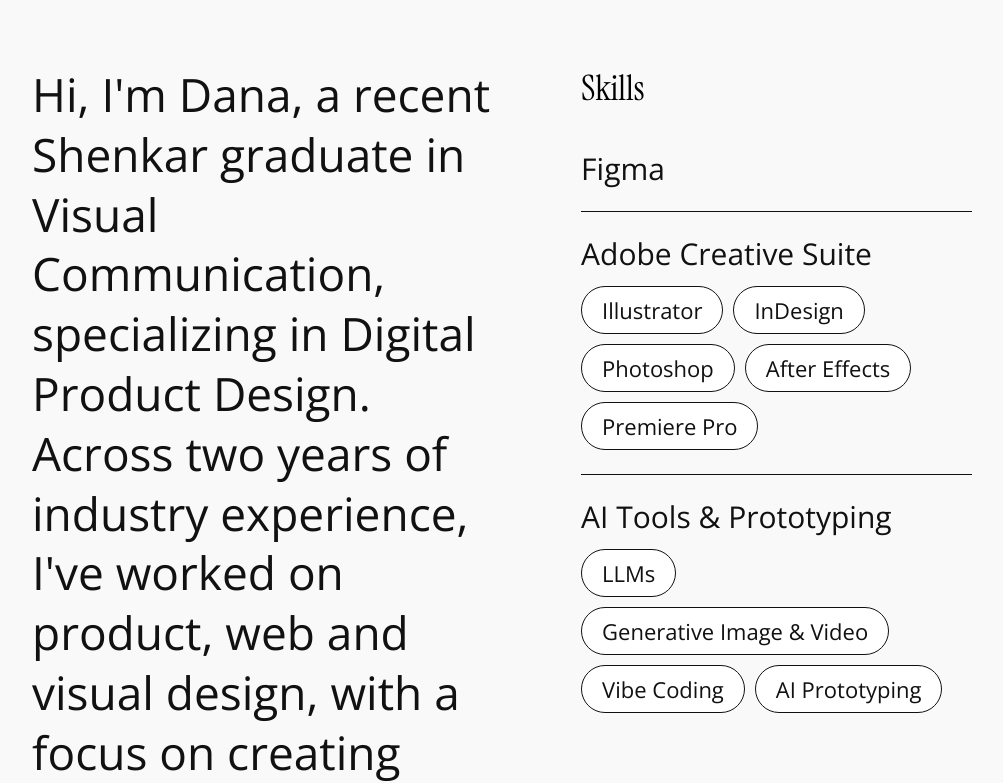
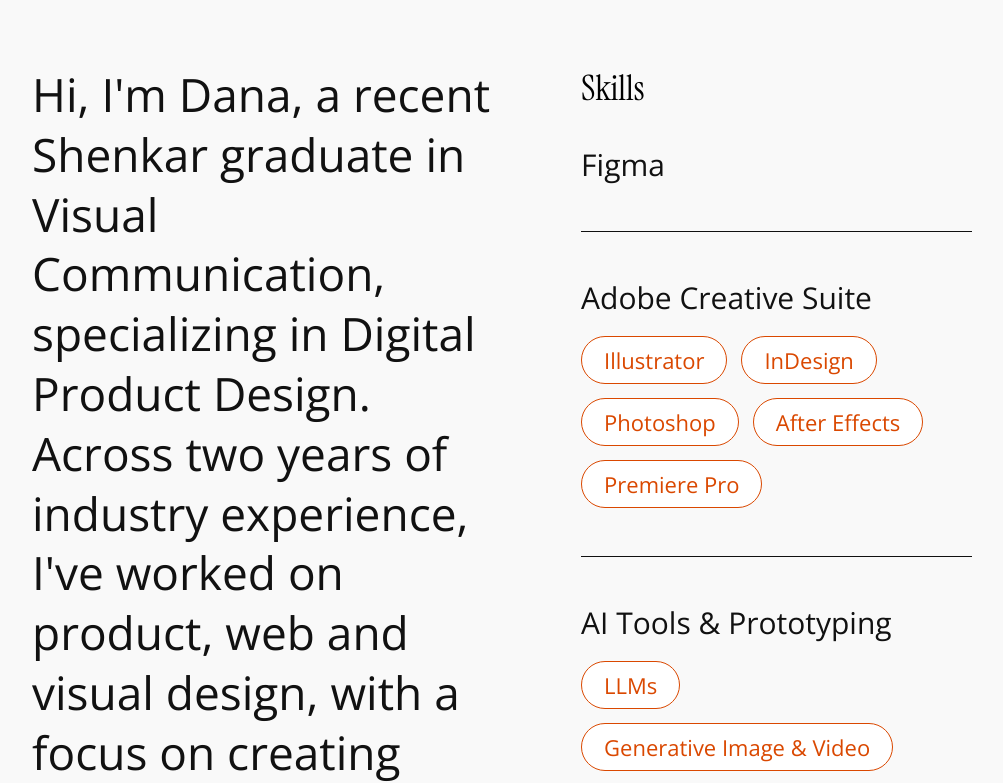
Before and after one commit to dana284x/portfolio-dana-2026, a React (Vite) app: page / in a window 1280 px wide. Shown: the part 2780-3563 px from the top of the page, without its empty margins (138-1141 px from the left). Built offline with nearby package versions, Linux system fonts and the light colour scheme.

Commit message:
Increase skill group spacing and set tag color to #DA4800

```diff
--- a/src/index.css
+++ b/src/index.css
@@ -464,8 +464,12 @@ body {
 }
 
 .skill-group-item {
-  padding: 24px 0;
+  padding: 48px 0;
   border-bottom: 1px solid #111111;
+}
+
+.skill-group-item:first-child {
+  padding-top: 20px;
 }
 
 .skill-group-item:last-child {
@@ -483,24 +487,24 @@ body {
 .skill-tags {
   display: flex;
   flex-wrap: wrap;
-  gap: 10px;
-  margin-top: 14px;
+  gap: 14px;
+  margin-top: 20px;
 }
 
 .skill-tag {
   display: inline-block;
-  padding: 8px 20px;
-  border: 1px solid #111111;
+  padding: 8px 22px;
+  border: 1.5px solid var(--color-terracotta);
   border-radius: 30px;
   font-family: var(--font-sans);
   font-size: 22px;
-  color: #111111;
+  color: var(--color-terracotta);
   background-color: var(--color-white);
   transition: var(--transition-smooth);
 }
 
 .skill-tag:hover {
-  background-color: #111111;
+  background-color: var(--color-terracotta);
   color: var(--color-white);
 }
 
```
